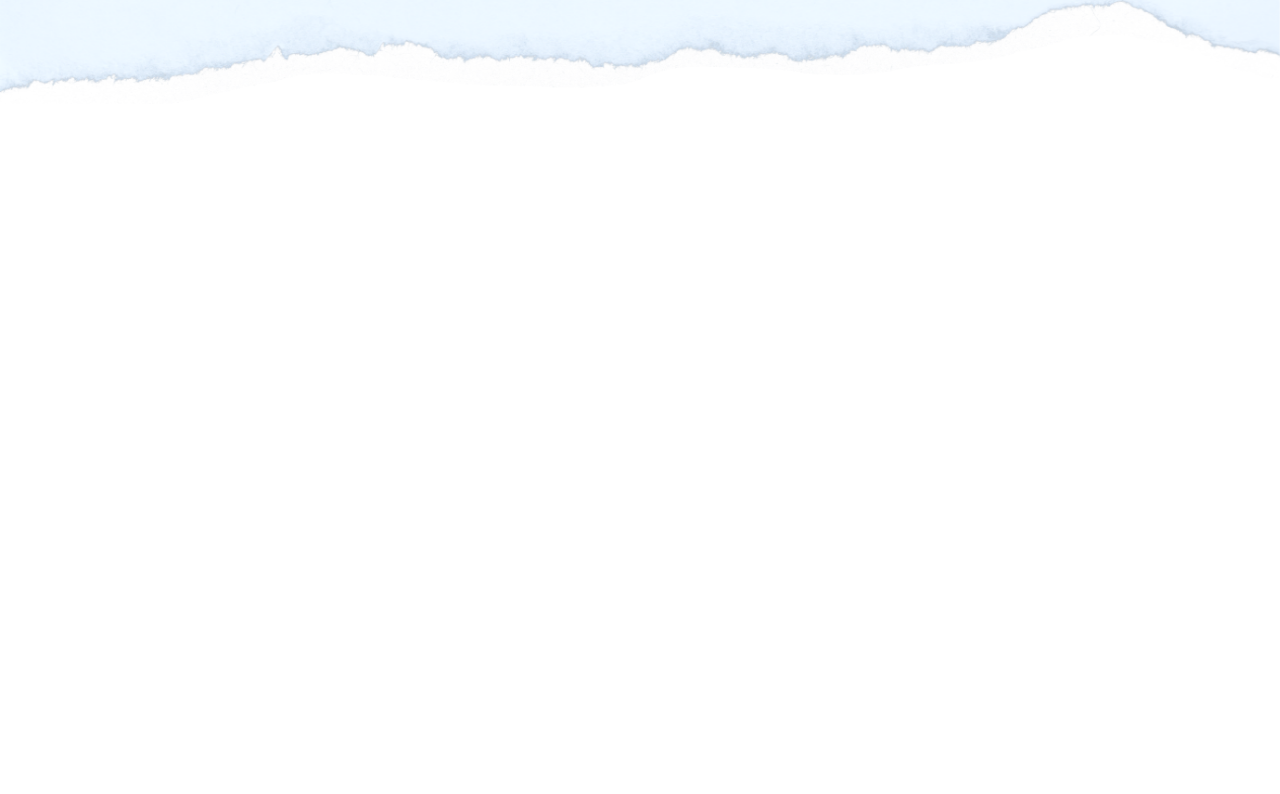
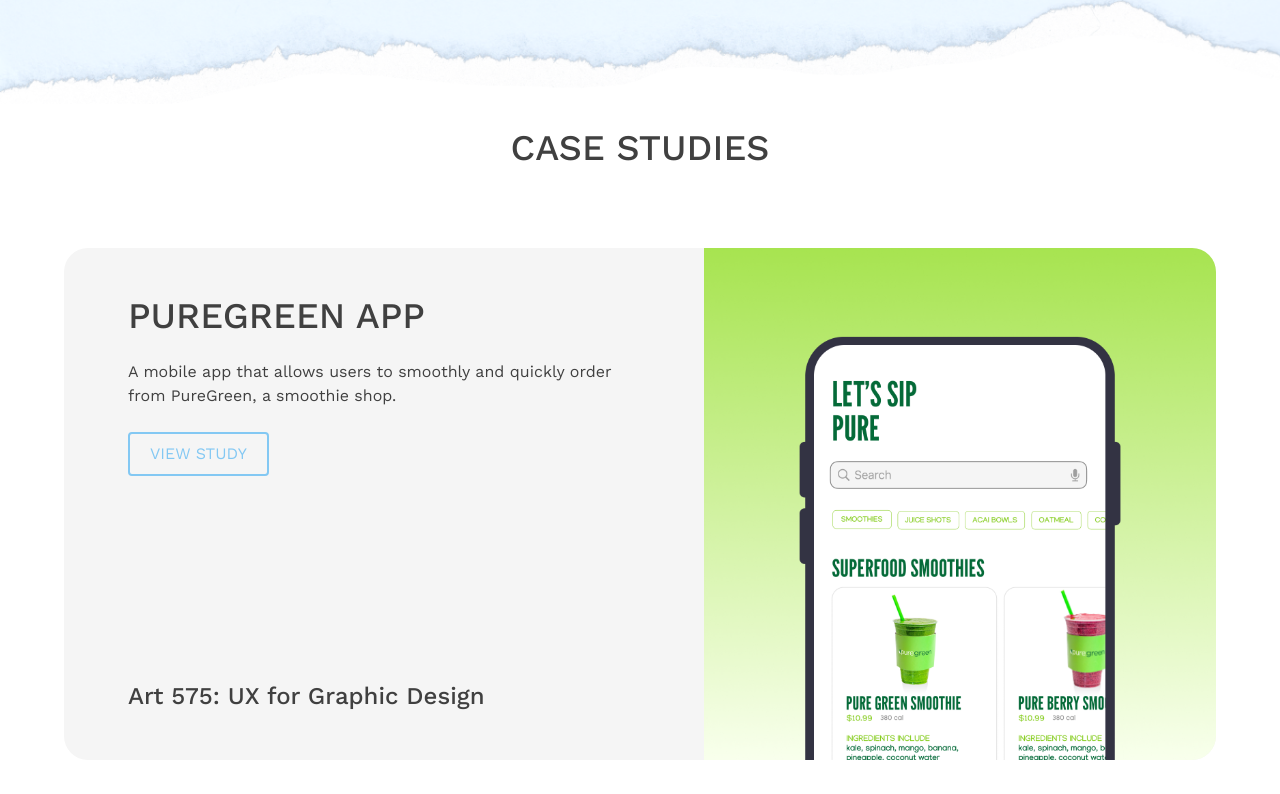
Before and after one commit to nc6041/NatChengPortfolio, a React (Vite) app: page / in a window 1280 px wide. Shown: the part 696-1490 px from the top of the page. Before the commit the page ends 800 px from the top, so only its background shows below. Built offline with nearby package versions, Linux system fonts and the light colour scheme.

Commit message:
Navbar drop shadow

```diff
--- a/src/components/Button.tsx
+++ b/src/components/Button.tsx
@@ -1,42 +1,23 @@
 import classNames from 'classnames'
 import React, { ButtonHTMLAttributes, AnchorHTMLAttributes } from 'react'
 
-type ButtonProps<T extends 'button' | 'a'> = {
+interface ButtonProps extends ButtonHTMLAttributes<HTMLButtonElement> {
   children: React.ReactNode
-  component: T
   className?: string
-} & (T extends 'button'
-  ? ButtonHTMLAttributes<HTMLButtonElement>
-  : AnchorHTMLAttributes<HTMLAnchorElement>)
+}
 
 export const buttonClasses = `rounded border-2 border-malibu-300 px-5 py-2 uppercase text-[16px] text-malibu-300 hover:text-white hover:bg-malibu-300 transition-colors`
 
-const Button = <T extends 'button' | 'a'>({
-  children,
-  component,
-  className,
-  ...props
-}: ButtonProps<T>) => {
-  if (component === 'button') {
-    const additionalProps = props as ButtonHTMLAttributes<HTMLButtonElement>
+const Button = ({ children, className, ...props }: ButtonProps) => {
   return (
     <button
       type="button"
       className={classNames(buttonClasses, className)}
-        {...additionalProps}
+      {...props}
     >
       {children}
     </button>
   )
-  } else if (component === 'a') {
-    const additionalProps = props as AnchorHTMLAttributes<HTMLAnchorElement>
-
-    return (
-      <a className={classNames(buttonClasses, className)} {...additionalProps}>
-        {children}
-      </a>
-    )
-  }
 }
 
 export default Button
--- /dev/null
+++ b/src/components/ButtonLink.tsx
@@ -0,0 +1,21 @@
+import React from 'react'
+import { HashLink, HashLinkProps } from 'react-router-hash-link'
+import { buttonClasses } from './Button'
+import classNames from 'classnames'
+
+interface ButtonLinkProps extends HashLinkProps {
+  children: React.ReactNode
+  className?: string
+}
+
+export default function ButtonLink({
+  children,
+  className,
+  ...props
+}: ButtonLinkProps) {
+  return (
+    <HashLink className={classNames(buttonClasses, className)} {...props}>
+      {children}
+    </HashLink>
+  )
+}
--- a/src/components/Layout/Navbar/NavLink.tsx
+++ b/src/components/Layout/Navbar/NavLink.tsx
@@ -8,7 +8,6 @@
   href: string
   styleButton?: boolean
   nativeAnchor?: boolean
-  setActive: (title: string | null) => void
 }
 
 const NavLink = ({ title, href, styleButton, nativeAnchor }: NavLinkProps) => {
--- a/src/components/Layout/Navbar/index.jsx
+++ b/src/components/Layout/Navbar/index.tsx
@@ -1,4 +1,4 @@
-import { useState } from 'react'
+import { useEffect, useState } from 'react'
 
 import { close, menu } from '@/assets'
 import classNames from 'classnames'
@@ -9,11 +9,27 @@
   // Whether the title link is being hovered over
   const [title, setTitle] = useState(false)
   const [menuOpen, setMenuOpen] = useState(false)
+  const [scrollPos, setScrollPos] = useState(window.scrollY)
+
   const toggle = () => setMenuOpen(!menuOpen)
+
+  useEffect(() => {
+    console.log('using effect')
+    window.onscroll = function () {
+      setScrollPos(window.scrollY)
+    }
+  }, [])
 
   return (
     <>
-      <div className="w-screen fixed bg-white border-b border-b-gray-300 z-10">
+      <div
+        className={classNames(
+          'w-screen fixed bg-white z-10',
+          // The navbar has a small drop shadow, but when the user has scrolled past the top of the
+          // page (by at least 16px)
+          scrollPos >= 16 && 'shadow-sm',
+        )}
+      >
         <nav
           className="mx-auto flex py-3 md:py-6 px-8 sm:px-16 justify-between items-stretch max-w-screen-xl"
           style={{
--- a/src/components/Layout/index.tsx
+++ b/src/components/Layout/index.tsx
@@ -9,10 +9,7 @@
 
 export default function Layout({ children, mainClassName }: LayoutProps) {
   return (
-    <div
-      className="max-w-screen max-h-screen overflow-auto"
-      style={{ scrollPaddingTop: 'var(--navbar-height)' }}
-    >
+    <div style={{ scrollPaddingTop: 'var(--navbar-height)' }}>
       <Navbar />
       <main id="main" className={mainClassName}>
         {children}
--- a/src/index.css
+++ b/src/index.css
@@ -8,6 +8,8 @@
   --shadow: rgba(66, 71, 91, 0.1);
 
   --navbar-height: 96px;
+
+  scroll-padding-top: var(--navbar-height);
 }
 
 /* 768px is --breakpoint-sm */
--- a/src/pages/Home/CaseCard.jsx
+++ b/src/pages/Home/CaseCard.tsx
@@ -1,6 +1,14 @@
 import classNames from 'classnames'
-import Button from '@/components/Button'
-import Title from '@/components/Title'
+import ButtonLink from '@/components/ButtonLink'
+
+interface CaseCardProps {
+  id: string
+  title: string
+  description: string
+  whatFor: string
+  imgSrc: string
+  href?: string
+}
 
 const CaseCard = ({
   id,
@@ -9,7 +17,7 @@
   whatFor,
   imgSrc,
   href = `/${id}`,
-}) => (
+}: CaseCardProps) => (
   <section
     id={id}
     className={classNames(
@@ -23,12 +31,10 @@
         <h3 className="uppercase text-4xl font-medium">{title}</h3>
         <p>{description}</p>
 
-        <Button href={href} component="a">
-          View Study
-        </Button>
+        <ButtonLink to={href}>View Study</ButtonLink>
       </div>
 
-      <h4>{whatFor}</h4>
+      <h4 className="text-2xl font-medium">{whatFor}</h4>
     </div>
 
     <a href={href} className="flex flex-1 flex-col max-w-xl self-center">
--- a/src/pages/Home/CaseStudies.jsx
+++ b/src/pages/Home/CaseStudies.jsx
@@ -5,9 +5,9 @@
 const CaseStudies = () => (
   <PageSection
     id="studies"
-    className={`flex flex-row items-center flex-wrap sm:mb-20 mb-6 pt-6`}
+    className={`flex flex-col items-center sm:mb-20 mb-6 pt-6`}
   >
-    <h2 className="font-work-sans font-medium uppercase xs:text-[40.89px] text-[30.89px] xs:leading-[53.16px] leading-[43.16px] mt-0 mb-20">
+    <h2 className="font-medium uppercase xs:text-4xl text-3xl mb-20">
       Case Studies
     </h2>
     <div className="flex flex-col gap-9">
--- a/src/pages/Home/Hero.jsx
+++ b/src/pages/Home/Hero.tsx
@@ -1,8 +1,8 @@
 import classNames from 'classnames'
 import { homepageHeader } from '@/assets'
-import Button from '@/components/Button'
 import PageSection from '@/components/PageSection'
 import AccentSpan from '@/components/AccentSpan'
+import ButtonLink from '@/components/ButtonLink'
 
 const Hero = () => {
   return (
@@ -51,9 +51,9 @@
           <b>Pratt Institute</b>
         </p>
 
-        <Button className="mt-9" href="#studies" component="a">
+        <ButtonLink className="mt-9" to="#studies">
           VIEW MY WORK
-        </Button>
+        </ButtonLink>
       </div>
     </PageSection>
   )
```
Lines whose indentation alone changed are shown as unchanged.
